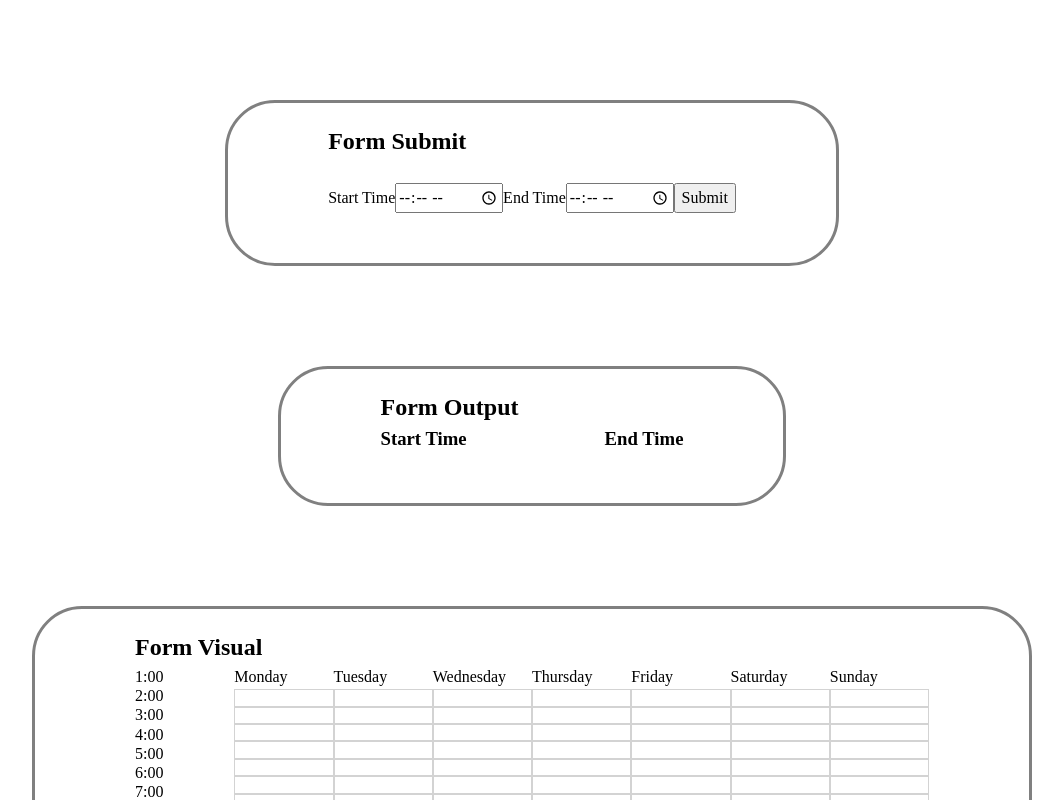
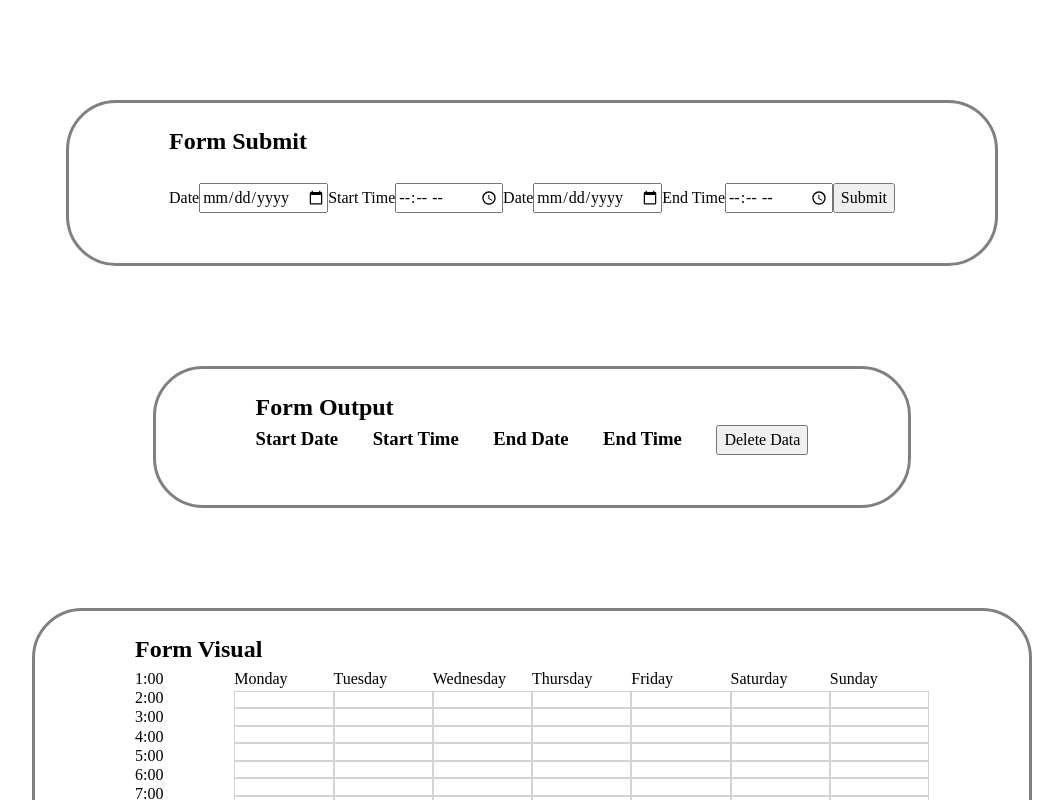
Before and after one commit to samnyevr/calendar-app, a React (Vite) app: page / in a window 1280 px wide. Shown: the top 800 px of the page, without its empty margins (108-1171 px from the left). Built offline with nearby package versions, Linux system fonts and the light colour scheme.

Commit message:
add date data

```diff
--- a/src/App.jsx
+++ b/src/App.jsx
@@ -8,20 +8,20 @@ function App() {
 
   // define the form action when submitted start and end time of the event
   async function formAction(formData) {
-    setStartTimes([
-      ...startTimes,
-      { id: nextId++, time: formData.get("starttime") }
-    ])
-    setEndTimes([
-      ...endTimes,
-      { id: nextId++, time: formData.get("endtime") }
-    ])
 
     setTimes({
       ...times,
+      startDates: [
+        ...times.startDates,
+        { id: nextId++, date: formData.get("startdate"), day: new Date(formData.get("startdate")).getDay()}
+      ],
       startTimes: [
         ...times.startTimes,
         { id: nextId++, time: formData.get("starttime")}
+      ],
+      endDates: [
+        ...times.endDates,
+        { id: nextId++, date: formData.get("enddate"), day: new Date(formData.get("enddate")).getDay()}
       ],
       endTimes: [
         ...times.endTimes,
@@ -34,12 +34,16 @@ function App() {
     // Placing time data into localstorage for future retrieval
     if(!timeData) {
       localStorage.setItem("calendar-app", JSON.stringify([{
+        startdate: formData.get("startdate"),
         starttime: formData.get("starttime"),
+        enddate: formData.get("enddate"),
         endtime: formData.get("endtime")
       }]));
     } else {
       let obj = [...timeData, {
+        startdate: formData.get("startdate"),
         starttime: formData.get("starttime"),
+        enddate: formData.get("enddate"),
         endtime: formData.get("endtime")
       }]
       localStorage.setItem("calendar-app", JSON.stringify(obj))
@@ -49,15 +53,19 @@ function App() {
   function initializeTimeVariable() {
     const timeData = JSON.parse(localStorage.getItem("calendar-app"))
 
-    if(!timeData) return {startTimes,endTimes}
-
     let obj = {
+      startDates: [],
       startTimes: [],
+      endDates: [],
       endTimes: []
     }
 
+    if(!timeData) return obj
+
     for(let i = 0; i < timeData.length; i++) {
+      obj["startDates"].push({id: i, date: timeData[i].startdate, day: new Date(timeData[i].startdate).getDay()})
       obj["startTimes"].push({id: i, time: timeData[i].starttime})
+      obj["endDates"].push({id: i, date: timeData[i].enddate, day: new Date(timeData[i].enddate).getDay()})
       obj["endTimes"].push({id: i, time: timeData[i].endtime})
       nextId++
     }
@@ -82,10 +90,6 @@ function App() {
   // Initialize the state with the result of the initializer function
   const [items, setItems] = useState(createInitialArray);
 
-  // Initialize the state of the start and end time
-  const [startTimes, setStartTimes] = useState([])
-  const [endTimes, setEndTimes] = useState([])
-
   const [times, setTimes] = useState(initializeTimeVariable)
 
   return (
@@ -94,8 +98,16 @@ function App() {
       <h2>Form Submit</h2>
       <br></br>
       <label>
+        Date
+        <input type="date" name="startdate"></input>
+      </label>
+      <label>
         Start Time
         <input type="time" name="starttime" />
+      </label>
+      <label>
+        Date
+        <input type="date" name="enddate"></input>
       </label>
       <label>
         End Time
@@ -105,11 +117,27 @@ function App() {
     </form>
     <div className="block">
       <h2>Form Output</h2>
+      <div className="startDate">
+        <h3>Start Date</h3>
+        <ol>
+          {times.startDates.map(date => (
+            <li key={date.id}>{date.date}</li>
+          ))}
+        </ol>
+      </div>
       <div className="startTime">
         <h3>Start Time</h3>
         <ol>
           {times.startTimes.map(time => (
             <li key={time.id}>{time.time}</li>
+          ))}
+        </ol>
+      </div>
+      <div className="endDate">
+        <h3>End Date</h3>
+        <ol>
+          {times.endDates.map(date => (
+            <li key={date.id}>{date.date}</li>
           ))}
         </ol>
       </div>
@@ -121,6 +149,16 @@ function App() {
           ))}
         </ol>
       </div>
+      <button onClick={() => {
+        localStorage.removeItem("calendar-app")
+        let obj = {
+          startDates: [],
+          startTimes: [],
+          endDates: [],
+          endTimes: []
+        }
+        setTimes(obj)
+        }}>Delete Data</button>
     </div>
     <div className="formVisual">
       <h2>Form Visual</h2>
```
